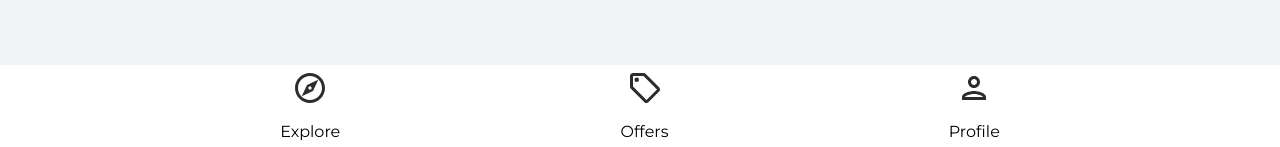
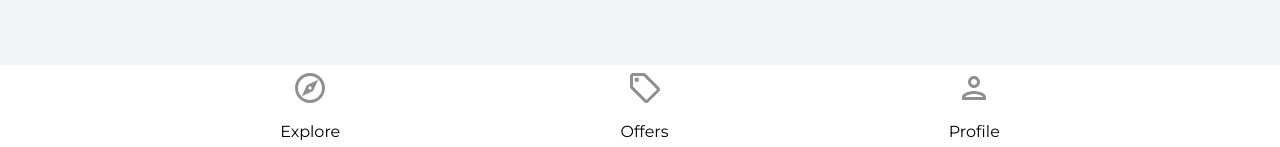
Before and after one commit to anoj-kt/homely, a React (Create React App) app: page /forgot-password in a window 1280 px wide. Shown: the part 650-797 px from the top of the page. Built offline with nearby package versions, Linux system fonts and the light colour scheme.

Commit message:
Added pathMatch func to change color of active nav

```diff
--- a/src/components/Navbar.jsx
+++ b/src/components/Navbar.jsx
@@ -7,20 +7,26 @@ function Navbar() {
     const navigate = useNavigate();
     const location = useLocation();
 
+    const pathMatch = (route) => {
+        if(route === location.pathname) {
+            return true
+        }
+    }
+
     return (
       <footer className="navbar__container">
         <nav className="navbar__nav">
             <ul className="navbar__items">
                 <li className="navbar__item" onClick={() => navigate('/')}>
-                    <ExploreIcon fill="#2c2c2c" width="36px" height="36px"/>
+                    <ExploreIcon fill={pathMatch('/')? "#2c2c2c" : "#8f8f8f"} width="36px" height="36px"/>
                     <p>Explore</p>
                 </li>
                 <li className="navbar__item">
-                    <OfferIcon fill="#2c2c2c" width="36px" height="36px" onClick={() => navigate('/offers')}/>
+                    <OfferIcon fill={pathMatch('/')? "#2c2c2c" : "#8f8f8f"} width="36px" height="36px" onClick={() => navigate('/offers')}/>
                     <p>Offers</p>
                 </li>
                 <li className="navbar__item">
-                    <PersonOutlineIcon fill="#2c2c2c" width="36px" height="36px" onClick={() => navigate('/profile')}/>
+                    <PersonOutlineIcon fill={pathMatch('/')? "#2c2c2c" : "#8f8f8f"} width="36px" height="36px" onClick={() => navigate('/profile')}/>
                     <p>Profile</p>
                 </li>
             </ul>
```
